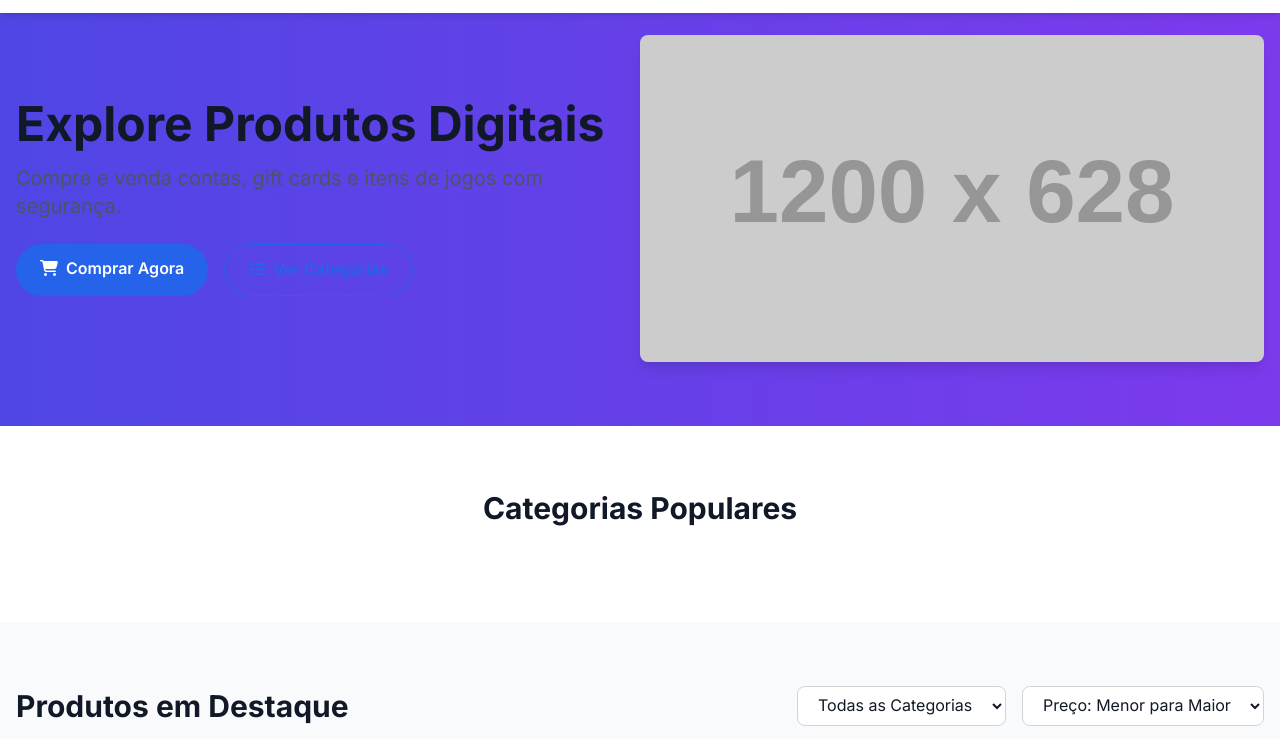
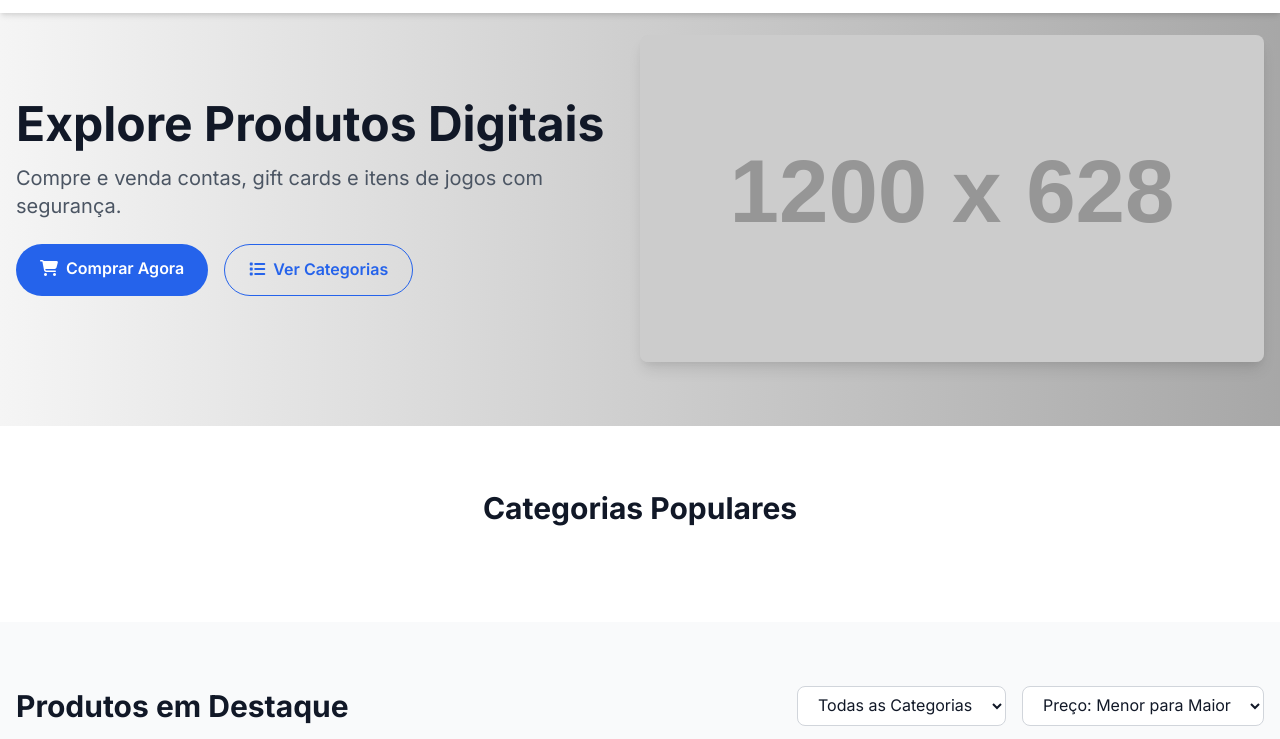
Before and after one commit to LucasDesignerF/whmcs-js, a plain HTML site: page index.html in a window 1280 px wide. Shown: the part 61-800 px from the top of the page. Drawn offline with nearby package versions, Linux system fonts and the light colour scheme; no server answers; placeholder pictures from the web are drawn by us.

Commit message:
Update index.html

```diff
--- a/index.html
+++ b/index.html
@@ -117,7 +117,7 @@
       }
     }
     .bg-gradient-to-r {
-      background: linear-gradient(to right, #4f46e5, #7c3aed);
+      background: linear-gradient(to right, #f5f5f5, #a7a7a7);
     }
     .cart-modal {
       max-height: 80vh;
```
